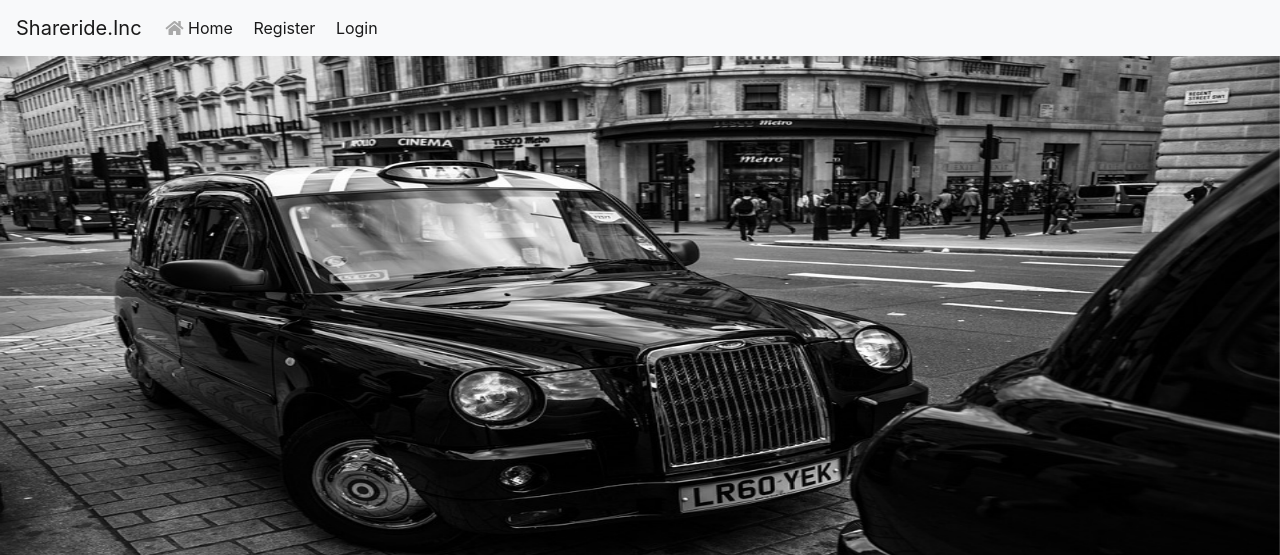
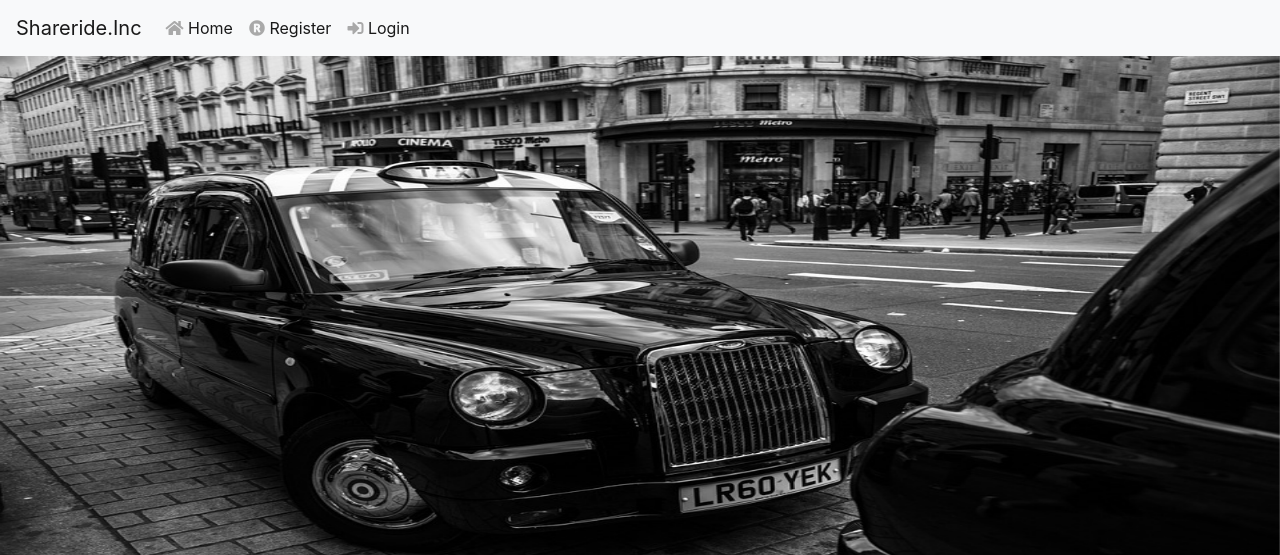
Before and after one commit to shanywam/Shareride.Inc, a PHP site: page / in a window 1280 px wide. Shown: the top 555 px of the page. Run offline with PHP 8.4, Linux system fonts and the light colour scheme.

Commit message:
changes made

```diff
--- a/index.php
+++ b/index.php
@@ -21,11 +21,11 @@
             <li class="nav-item active">
                 <a class="nav-link" href="index.php"><i style ="color:darkgrey ;"class="fa fa-home"></i> Home <span class="sr-only">(current)</span></a>
             </li>
-            <li class=" nav-item active">
-                <a class="nav-link" href="./auth/register.php"><i style ="color:darkgrey;font-family: 'Merienda', cursive;"class="fa fa-"></i> Register <span class="sr-only">(current)</span> </a>
+            <li class="nav-item active">
+                <a class="nav-link" href="auth/register.php"><i style ="color:darkgrey ;"class="fa fa-registered"></i> Register <span class="sr-only">(current)</span></a>
             </li>
-            <li class=" nav-item active">
-                <a class="nav-link" href="./auth/login.php"><i style ="color:darkgrey;font-family: 'Merienda', cursive;"class="fa fa-"></i> Login <span class="sr-only">(current)</span> </a>
+            <li class="nav-item active">
+                <a class="nav-link" href="auth/login.php"><i style ="color:darkgrey ;"class="fa fa-sign-in-alt"></i> Login <span class="sr-only">(current)</span></a>
             </li>
         </ul>
 
```
